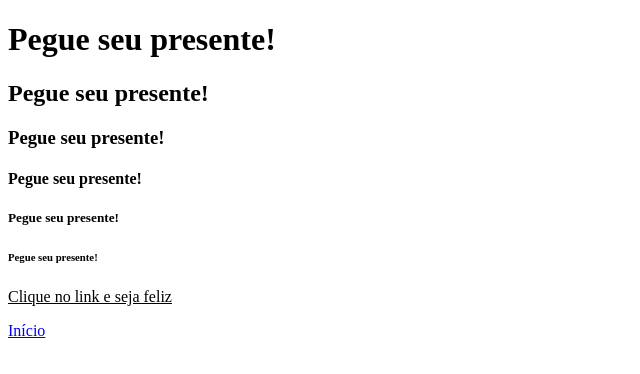
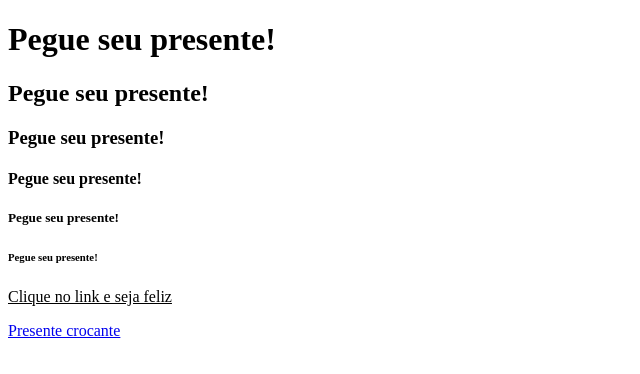
Before and after one commit to galanti94/desafio-dio-html-1, a plain HTML site: page final.html in a window 1280 px wide. Shown: the full height of the page, 0-640 px from the left. Drawn offline with Linux system fonts and the light colour scheme.

Commit message:
Finalização

```diff
--- a/final.html
+++ b/final.html
@@ -12,6 +12,6 @@
         <h6>Pegue seu presente!</h6>
 
         <p><u>Clique no link e seja feliz</u></p>
-        <a href="https://www.youtube.com/watch?v=jIQ6UV2onyI&ab_channel=TuNeoTec">Início</a>
+        <a href="https://www.youtube.com/watch?v=jIQ6UV2onyI&ab_channel=TuNeoTec">Presente crocante</a>
     </body>
 </html>
```
Also changed, not shown: errou.html (+1 -1 lines).
